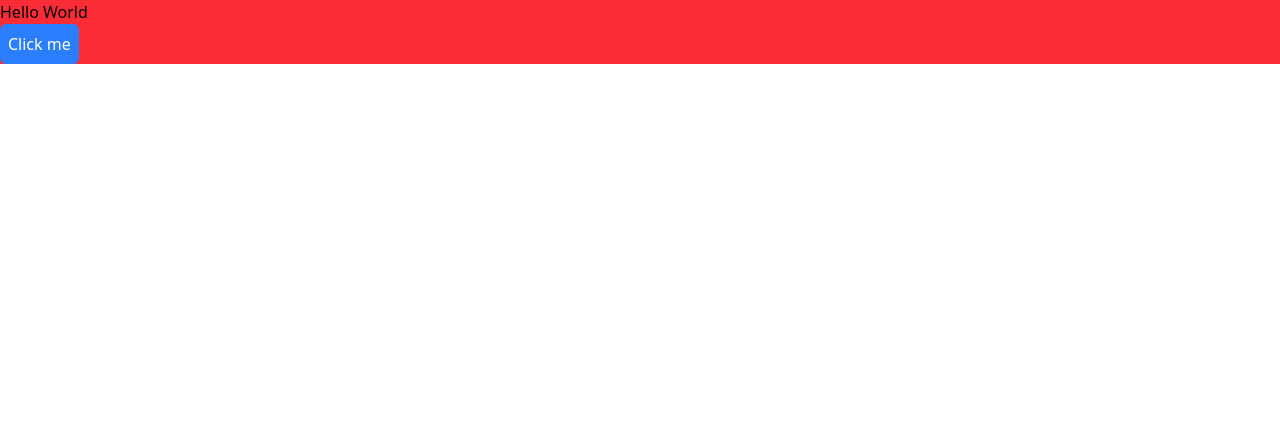
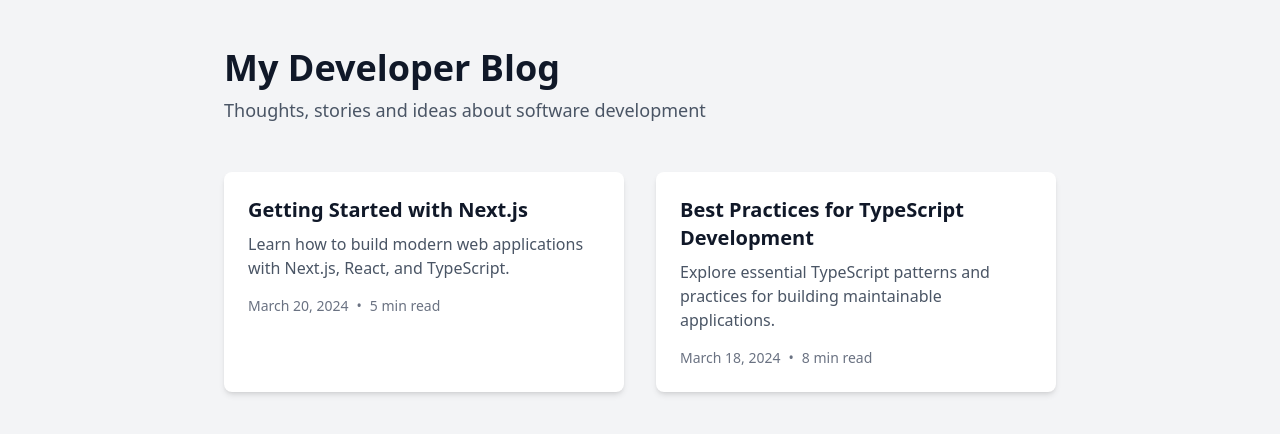
Before and after one commit to Fl1pMoura/dev-blog, a Next.js app: page / in a window 1280 px wide. Shown: the top 434 px of the page. Built offline with nearby package versions, Linux system fonts and the light colour scheme.

Commit message:
feat: blog fisrt layout

```diff
--- a/src/app/page.tsx
+++ b/src/app/page.tsx
@@ -1,10 +1,54 @@
 export default function Home() {
   return (
-    <div className="bg-red-500">
-      <h1>Hello World</h1>
-      <button className="bg-blue-500 text-white p-2 rounded-md hover:bg-blue-600">
-        Click me
-      </button>
-    </div>
+    <main className="min-h-screen bg-gray-100">
+      <div className="max-w-4xl mx-auto py-12 px-4 sm:px-6 lg:px-8">
+        <header className="mb-12">
+          <h1 className="text-4xl font-bold text-gray-900">
+            My Developer Blog
+          </h1>
+          <p className="mt-2 text-lg text-gray-600">
+            Thoughts, stories and ideas about software development
+          </p>
+        </header>
+
+        <div className="grid gap-8 md:grid-cols-2">
+          {/* Blog post card */}
+          <article className="bg-white rounded-lg shadow-md overflow-hidden">
+            <div className="p-6">
+              <h2 className="text-xl font-semibold text-gray-900 mb-2">
+                Getting Started with Next.js
+              </h2>
+              <p className="text-gray-600 mb-4">
+                Learn how to build modern web applications with Next.js, React,
+                and TypeScript.
+              </p>
+              <div className="flex items-center text-sm text-gray-500">
+                <time>March 20, 2024</time>
+                <span className="mx-2">•</span>
+                <span>5 min read</span>
+              </div>
+            </div>
+          </article>
+
+          {/* Another blog post card */}
+          <article className="bg-white rounded-lg shadow-md overflow-hidden">
+            <div className="p-6">
+              <h2 className="text-xl font-semibold text-gray-900 mb-2">
+                Best Practices for TypeScript Development
+              </h2>
+              <p className="text-gray-600 mb-4">
+                Explore essential TypeScript patterns and practices for building
+                maintainable applications.
+              </p>
+              <div className="flex items-center text-sm text-gray-500">
+                <time>March 18, 2024</time>
+                <span className="mx-2">•</span>
+                <span>8 min read</span>
+              </div>
+            </div>
+          </article>
+        </div>
+      </div>
+    </main>
   );
 }
```
